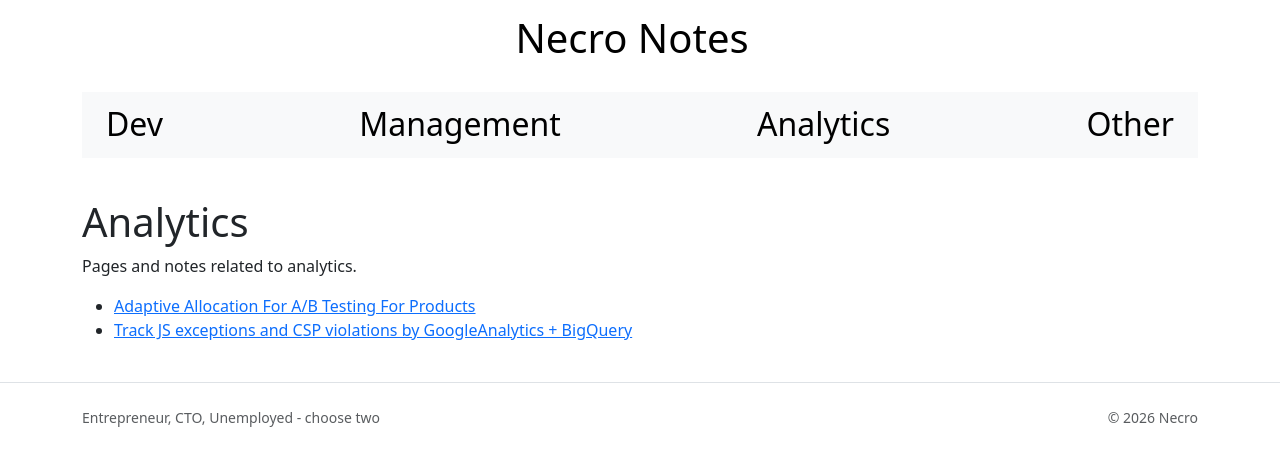
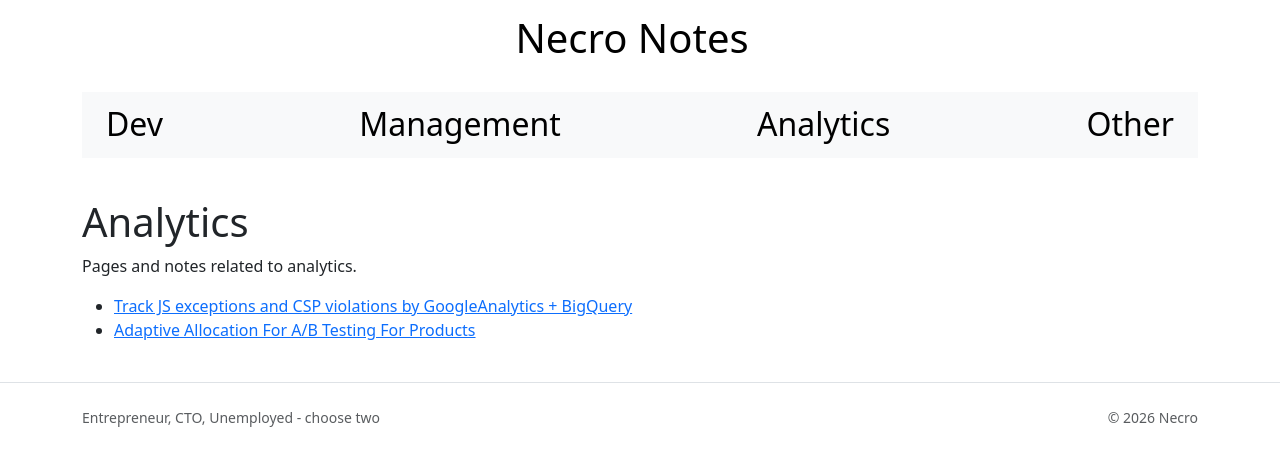
Before and after one commit to necromant2005/necromant2005.github.io, a Jekyll site: the page built from _pages/analytics/index.md, in a window 1280 px wide. Shown: the top 466 px of the page. Built offline with Jekyll 4.4.1, drawn with Linux system fonts in a browser that asks for light colours.

Commit message:
fix sorting

```diff
--- a/_pages/analytics/index.md
+++ b/_pages/analytics/index.md
@@ -7,5 +7,5 @@ permalink: /analytics/
 
 Pages and notes related to analytics.
 
+- [Track JS exceptions and CSP violations by GoogleAnalytics + BigQuery](/analytics/track-js-exceptions-and-csp-violations-by-googleanalytics-bigquery/)
 - [Adaptive Allocation For A/B Testing For Products](/analytics/adaptive-allocation-ab-testing-products/)
-- [Track JS exceptions and CSP violations by GoogleAnalytics + BigQuery](/analytics/track-js-exceptions-and-csp-violations-by-googleanalytics-bigquery/)
```
